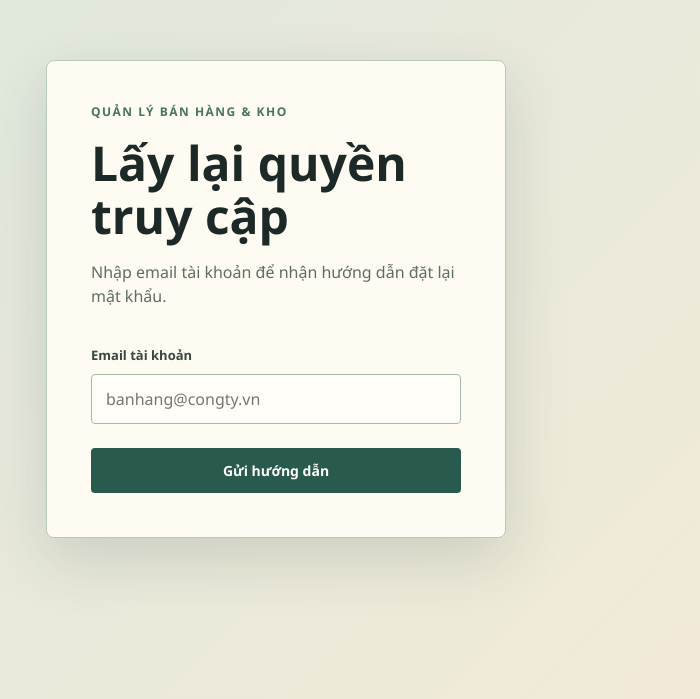
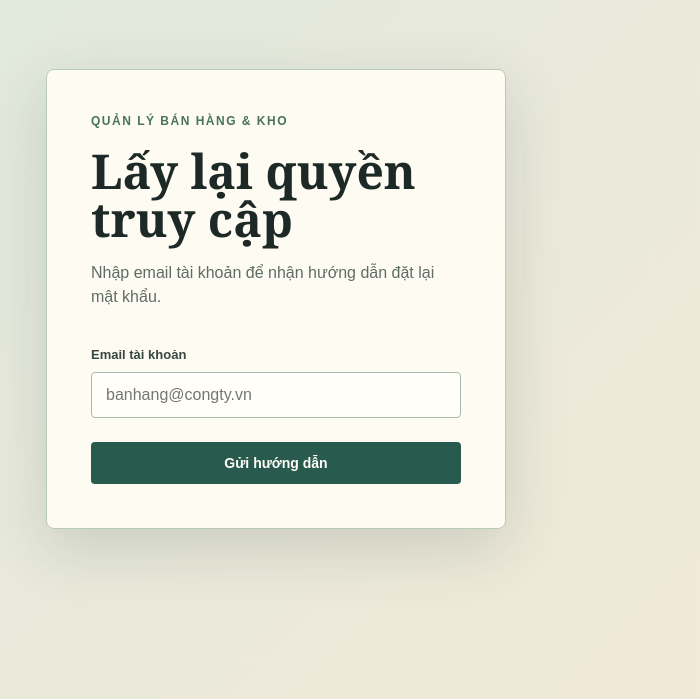
Before and after one commit to hiep2005zz/quanlybanhangvakho, a React (Vite) app in the folder frontend/: page / in a window 1280 px wide. Shown: the part 101-800 px from the top of the page, without its empty margins (364-1064 px from the left). Built offline with nearby package versions, Linux system fonts and the light colour scheme; no server answers.

Commit message:
Revert "đặt lại mật khẩu thông qua email"

```diff
--- a/frontend/index.html
+++ b/frontend/index.html
@@ -1,5 +1,5 @@
 <!doctype html>
-<html lang="vi">
+<html lang="en">
   <head>
     <meta charset="UTF-8" />
     <meta name="viewport" content="width=device-width, initial-scale=1.0" />
--- a/frontend/src/App.tsx
+++ b/frontend/src/App.tsx
@@ -2,10 +2,12 @@ import { FormEvent, useState } from 'react';
 import { requestPasswordReset, resetPassword } from './services/auth';
 import './app.css';
 
+type Step = 'email' | 'reset';
+
 function App() {
-  const resetToken = new URLSearchParams(window.location.search).get('token') ?? '';
-  const [step, setStep] = useState<'email' | 'reset'>(resetToken ? 'reset' : 'email');
+  const [step, setStep] = useState<Step>('email');
   const [email, setEmail] = useState('');
+  const [token, setToken] = useState('');
   const [newPassword, setNewPassword] = useState('');
   const [message, setMessage] = useState('');
   const [error, setError] = useState('');
@@ -19,6 +21,7 @@ function App() {
     try {
       const response = await requestPasswordReset(email);
       setMessage(response.message);
+      setStep('reset');
     } catch (requestError) {
       setError(requestError instanceof Error ? requestError.message : 'Không thể gửi yêu cầu.');
     } finally {
@@ -32,8 +35,9 @@ function App() {
     setMessage('');
     setIsSubmitting(true);
     try {
-      const response = await resetPassword(resetToken, newPassword);
+      const response = await resetPassword(token, newPassword);
       setMessage(response.message);
+      setToken('');
       setNewPassword('');
     } catch (resetError) {
       setError(resetError instanceof Error ? resetError.message : 'Không thể đặt lại mật khẩu.');
@@ -67,6 +71,15 @@ function App() {
           </form>
         ) : (
           <form onSubmit={handleReset}>
+            <label htmlFor="token">Mã đặt lại mật khẩu</label>
+            <input
+              id="token"
+              value={token}
+              onChange={(event) => setToken(event.target.value)}
+              placeholder="Dán mã trong email"
+              autoComplete="one-time-code"
+              required
+            />
             <label htmlFor="new-password">Mật khẩu mới</label>
             <input
               id="new-password"
@@ -80,15 +93,7 @@ function App() {
             <button type="submit" disabled={isSubmitting}>
               {isSubmitting ? 'Đang cập nhật...' : 'Đặt lại mật khẩu'}
             </button>
-            <button
-              type="button"
-              className="secondary"
-              onClick={() => {
-                window.history.replaceState({}, '', window.location.pathname);
-                setStep('email');
-                setMessage('');
-              }}
-            >
+            <button type="button" className="secondary" onClick={() => setStep('email')}>
               Gửi lại yêu cầu
             </button>
           </form>
--- a/frontend/src/app.css
+++ b/frontend/src/app.css
@@ -1,5 +1,5 @@
 :root {
-  font-family: 'Segoe UI', Tahoma, sans-serif;
+  font-family: Georgia, 'Times New Roman', serif;
   color: #1d2927;
   background: #dce8df;
 }
@@ -25,18 +25,18 @@ body { margin: 0; min-width: 320px; }
   box-shadow: 0 20px 60px rgba(39, 64, 55, 0.16);
 }
 
-.eyebrow { margin: 0 0 18px; color: #47735f; font: 700 12px/1.2 'Segoe UI', Tahoma, sans-serif; letter-spacing: 1.5px; }
-h1 { margin: 0; font-size: clamp(32px, 8vw, 48px); line-height: 1.1; }
-.intro { margin: 18px 0 30px; color: #5f6d66; font: 16px/1.5 'Segoe UI', Tahoma, sans-serif; }
+.eyebrow { margin: 0 0 18px; color: #47735f; font: 700 12px/1.2 Arial, sans-serif; letter-spacing: 1.5px; }
+h1 { margin: 0; font-size: clamp(32px, 8vw, 48px); line-height: 1; }
+.intro { margin: 18px 0 30px; color: #5f6d66; font: 16px/1.5 Arial, sans-serif; }
 form { display: grid; gap: 10px; }
-label { margin-top: 8px; color: #364841; font: 700 13px 'Segoe UI', Tahoma, sans-serif; }
-input { width: 100%; padding: 13px 14px; border: 1px solid #a7b9ad; border-radius: 4px; color: #1d2927; background: #fffef9; font: 16px 'Segoe UI', Tahoma, sans-serif; }
+label { margin-top: 8px; color: #364841; font: 700 13px Arial, sans-serif; }
+input { width: 100%; padding: 13px 14px; border: 1px solid #a7b9ad; border-radius: 4px; color: #1d2927; background: #fffef9; font: 16px Arial, sans-serif; }
 input:focus { outline: 3px solid rgba(209, 135, 61, 0.25); border-color: #c47c37; }
-button { margin-top: 14px; padding: 13px 16px; border: 0; border-radius: 4px; color: #fffef9; background: #285b4d; cursor: pointer; font: 700 14px 'Segoe UI', Tahoma, sans-serif; }
+button { margin-top: 14px; padding: 13px 16px; border: 0; border-radius: 4px; color: #fffef9; background: #285b4d; cursor: pointer; font: 700 14px Arial, sans-serif; }
 button:hover:not(:disabled) { background: #1c453a; }
 button:disabled { cursor: wait; opacity: 0.6; }
 button.secondary { margin-top: 2px; color: #285b4d; background: transparent; border: 1px solid #9db1a5; }
-.message { margin: 20px 0 0; padding: 12px; border-radius: 4px; font: 14px/1.4 'Segoe UI', Tahoma, sans-serif; }
+.message { margin: 20px 0 0; padding: 12px; border-radius: 4px; font: 14px/1.4 Arial, sans-serif; }
 .success { color: #245640; background: #e2f0e4; }
 .error { color: #8b332b; background: #f8e3de; }
 
```
